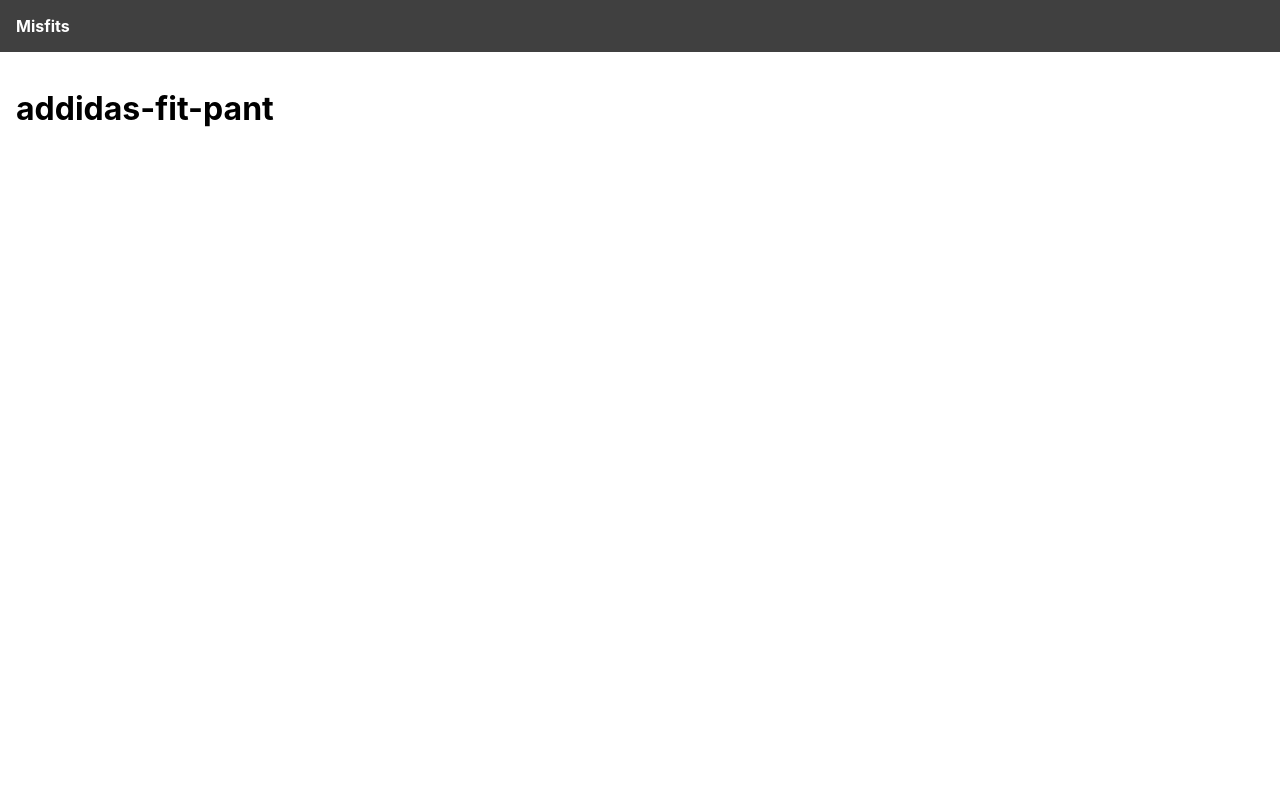
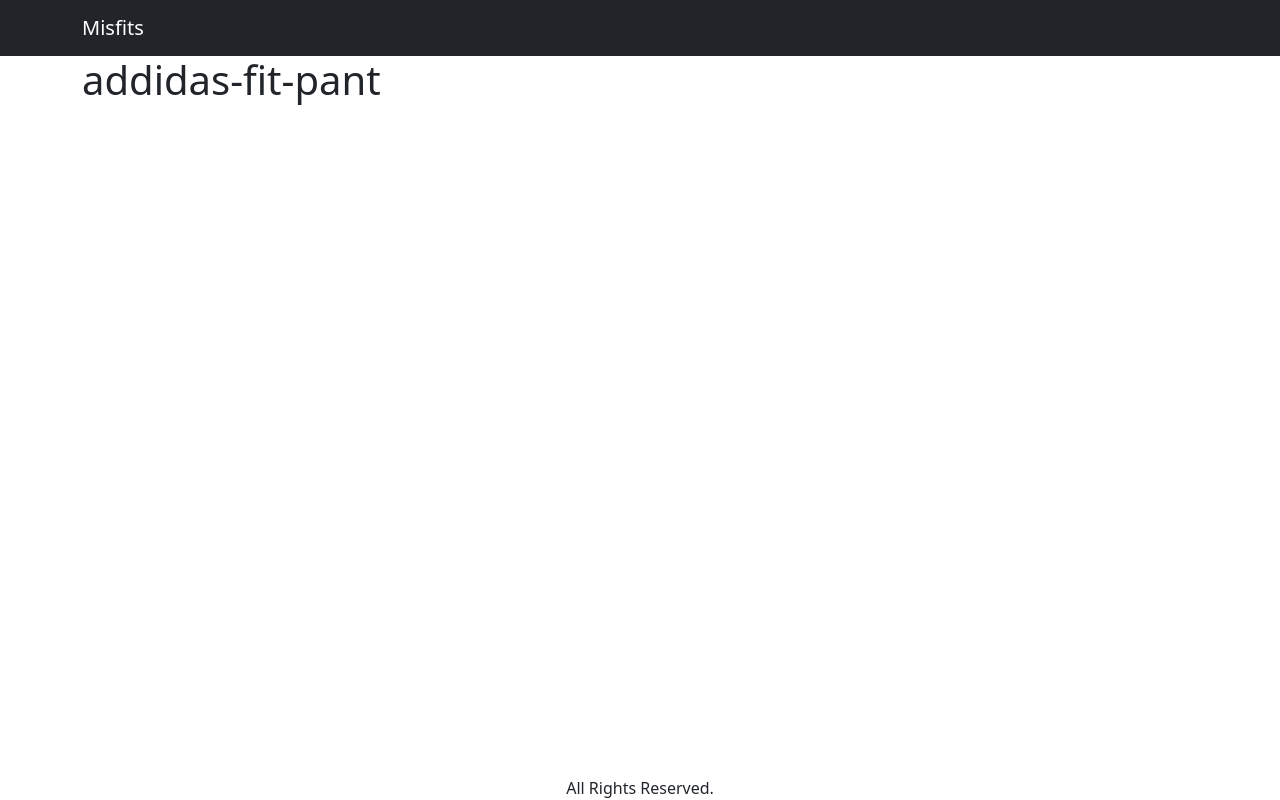
Before and after one commit to Zaib24/misfits, a React (Create React App) app in the folder frontend/: page /product/addidas-fit-pant in a window 1280 px wide. Built offline with nearby package versions, Linux system fonts and the light colour scheme.

Commit message:
Chapter 7 (Installing and Implementing React bootstrap)

```diff
--- a/frontend/package.json
+++ b/frontend/package.json
@@ -8,11 +8,13 @@
     "@testing-library/react": "^13.4.0",
     "@testing-library/user-event": "^13.5.0",
     "axios": "^1.3.2",
+    "bootstrap": "^5.2.3",
     "react": "^18.2.0",
+    "react-bootstrap": "^2.7.0",
     "react-dom": "^18.2.0",
+    "react-router-bootstrap": "^0.26.2",
     "react-router-dom": "^6.8.0",
     "react-scripts": "5.0.1",
-    "use-reducer-logger": "^1.0.2",
     "web-vitals": "^2.1.4"
   },
   "scripts": {
--- a/frontend/src/App.js
+++ b/frontend/src/App.js
@@ -1,20 +1,33 @@
-import { BrowserRouter, Link, Route, Routes } from 'react-router-dom';
+import { BrowserRouter, Route, Routes } from 'react-router-dom';
 import HomeScreen from './screens/HomeScreen';
 import ProductScreen from './screens/ProductScreen';
-
+import Navbar from 'react-bootstrap/Navbar';
+import Container from 'react-bootstrap/Container';
+import { LinkContainer } from 'react-router-bootstrap';
 function App() {
   return (
     <BrowserRouter>
-      <div>
+      <div className="d-flex flex-column site-container">
         <header>
-          <Link to="/"> Misfits</Link>
+          <Navbar bg="dark" variant="dark">
+            <Container>
+              <LinkContainer to="/">
+                <Navbar.Brand>Misfits</Navbar.Brand>
+              </LinkContainer>
+            </Container>
+          </Navbar>
         </header>
         <main>
-          <Routes>
-            <Route path="/product/:slug" element={<ProductScreen />} />
-            <Route path="/" element={<HomeScreen />} />
-          </Routes>
+          <Container>
+            <Routes>
+              <Route path="/product/:slug" element={<ProductScreen />} />
+              <Route path="/" element={<HomeScreen />} />
+            </Routes>
+          </Container>
         </main>
+        <footer>
+          <div className="text-center">All Rights Reserved.</div>
+        </footer>
       </div>
     </BrowserRouter>
   );
--- a/frontend/src/index.css
+++ b/frontend/src/index.css
@@ -6,22 +6,12 @@
   -webkit-font-smoothing: antialiased;
   -moz-osx-font-smoothing: grayscale;
 }
-
-header {
-  background-color: #404040;
-  padding: 1rem;
+.site-container {
+  min-height: 100vh;
 }
-
-header a {
-  color: #ffffff;
-  font-weight: bold;
-  text-decoration: none;
+main {
+  flex: 1;
 }
-
-main {
-  padding: 1rem;
-}
-
 .products {
   display: flex;
   flex-wrap: wrap;
--- a/frontend/src/index.js
+++ b/frontend/src/index.js
@@ -1,6 +1,7 @@
 import React from 'react';
 import ReactDOM from 'react-dom/client';
 import './index.css';
+import 'bootstrap/dist/css/bootstrap.min.css';
 import App from './App';
 import reportWebVitals from './reportWebVitals';
 
--- a/frontend/src/screens/HomeScreen.js
+++ b/frontend/src/screens/HomeScreen.js
@@ -1,6 +1,5 @@
 import React, { useEffect, useReducer } from 'react';
 import { Link } from 'react-router-dom';
-import logger from 'use-reducer-logger';
 // import data from '../Data';
 import axios from 'axios';
 // Define requests
@@ -18,7 +17,7 @@
 };
 function HomeScreen() {
   // use Reducer Hook
-  const [{ loading, error, products }, dispatch] = useReducer(logger(reducer), {
+  const [{ loading, error, products }, dispatch] = useReducer(reducer, {
     products: [],
     loading: true,
     error: '',
@@ -53,7 +52,7 @@
                 <img
                   src={product.image}
                   alt={product.name}
-                  style={{ height: '20rem' }}
+                  style={{ height: '25rem' }}
                 />
               </Link>
               <div className="product-info">
```
Also changed, not shown: 2 other files (tests, documents, lock files or other folders).
